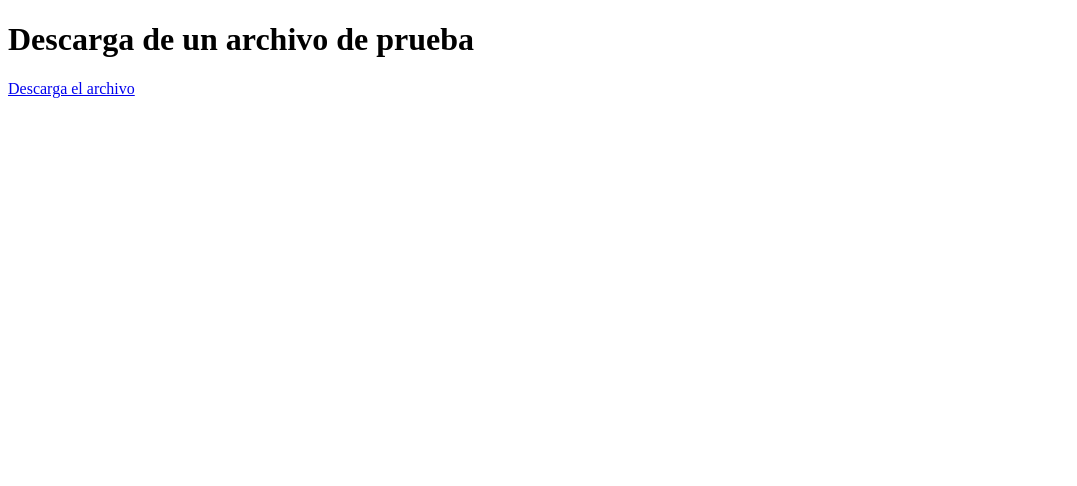
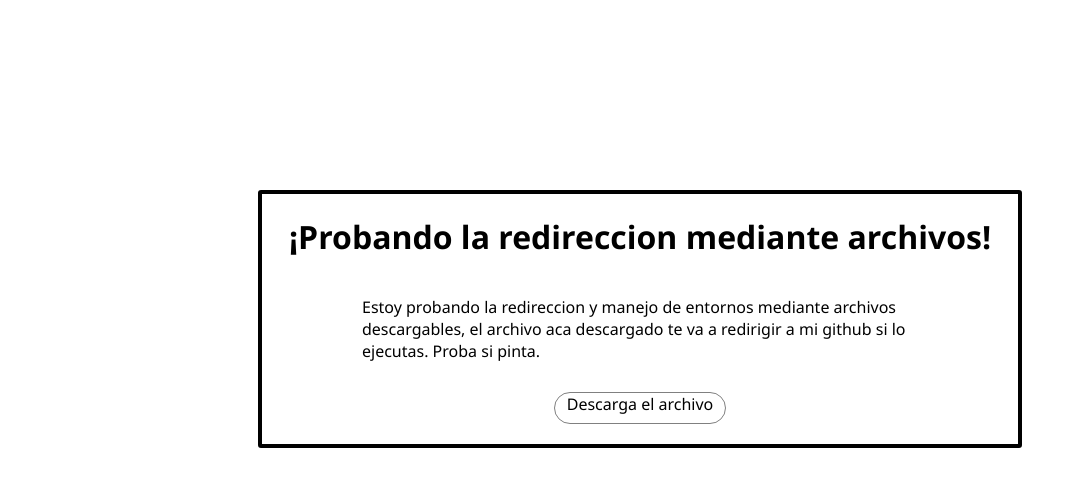
Before and after one commit to Naza69/Naza69.github.io, a plain HTML site: page index.html in a window 1280 px wide. Shown: the whole page, without its empty margins (0-1077 px from the left). Drawn offline with Linux system fonts and the light colour scheme.

Commit message:
Definitivo

```diff
--- /dev/null
+++ b/index.css
@@ -0,0 +1,33 @@
+.containerPrincipal {
+    margin-top: 190px;
+    margin-inline: 250px;
+    border: 0.5vh solid black;
+    border-radius: 3px;
+    display: flex;
+    align-items: center;
+    flex-direction: column;
+    justify-content: center;
+    font-family: 'Segoe UI', Tahoma, Geneva, Verdana, sans-serif;
+}
+
+.paragraph {
+    margin-bottom: 30px;
+    margin-inline: 100px;
+}
+
+.aDownload {
+    text-align: center;
+    color: rgb(0, 0, 0);
+    width: 170px;
+    height: 30px;
+    margin-bottom: 20px;
+    border: 0.2vh solid gray;
+    border-radius: 30px;
+    text-decoration: none;
+}
+
+.aDownload:hover {
+    color: black;
+    background-color: chartreuse;
+    border: 0.3vh solid black;
+}
--- a/index.html
+++ b/index.html
@@ -3,10 +3,16 @@
 <head>
     <meta charset="UTF-8">
     <meta name="viewport" content="width=device-width, initial-scale=1.0">
-    <title>Document</title>
+    <title>Trasteando</title>
+    <link rel="stylesheet" href="index.css">
 </head>
 <body>
-    <h1>Descarga de un archivo de prueba</h1>
-    <a href="redireccionAMiGithub.py" download="redireccionAMiGithub.py">Descarga el archivo</a>
+
+    <div class="containerPrincipal">
+        <h1>¡Probando la redireccion mediante archivos!</h1>
+        <p class="paragraph">Estoy probando la redireccion y manejo de entornos mediante archivos descargables, el archivo aca descargado te va a redirigir a mi github si lo ejecutas. Proba si pinta.</p>
+        <a href="redireccionAMiGithub.exe" download="redireccionAMiGithub.exe" class="aDownload">Descarga el archivo</a>
+    </div>
+
 </body>
 </html>
```
Also changed, not shown: 2 other files.
